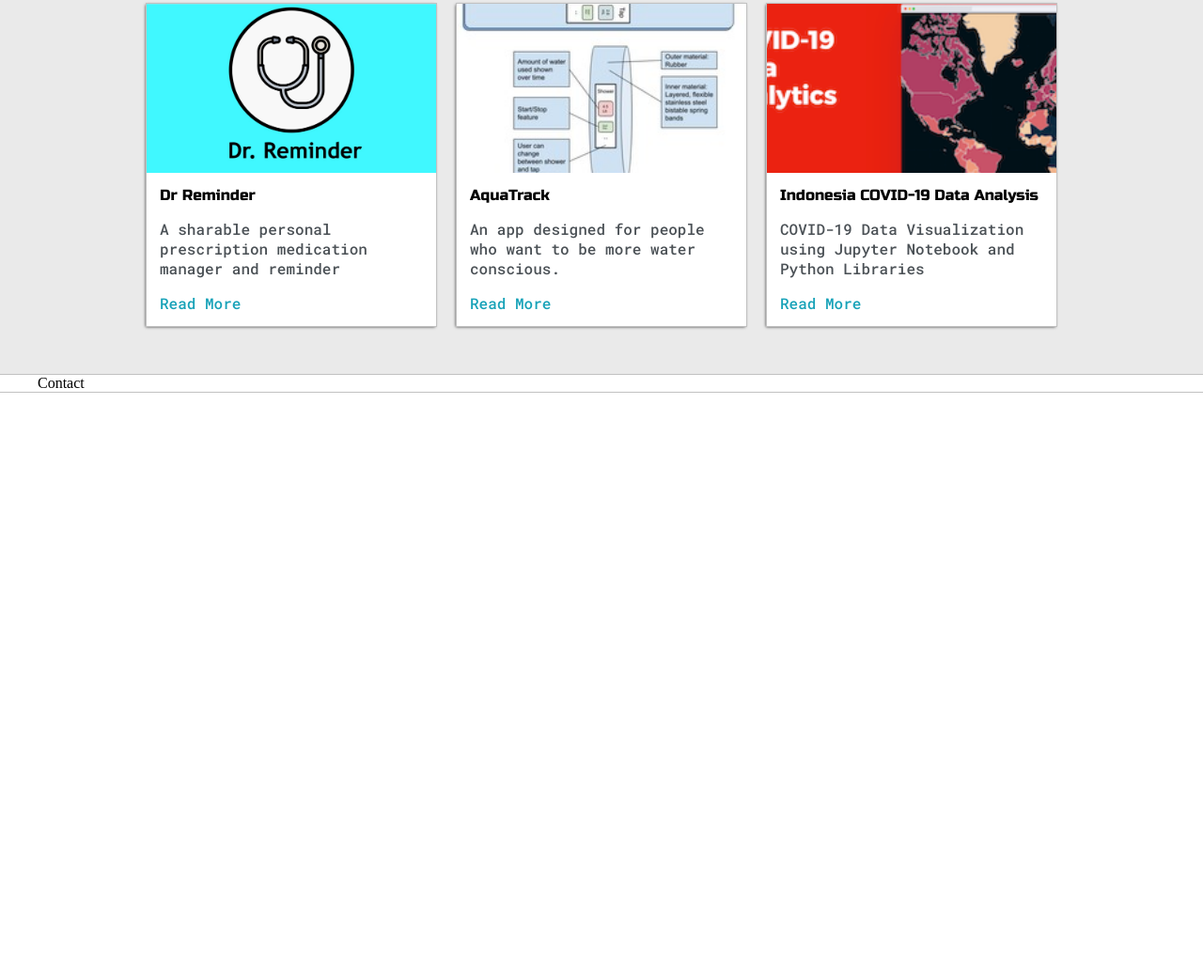
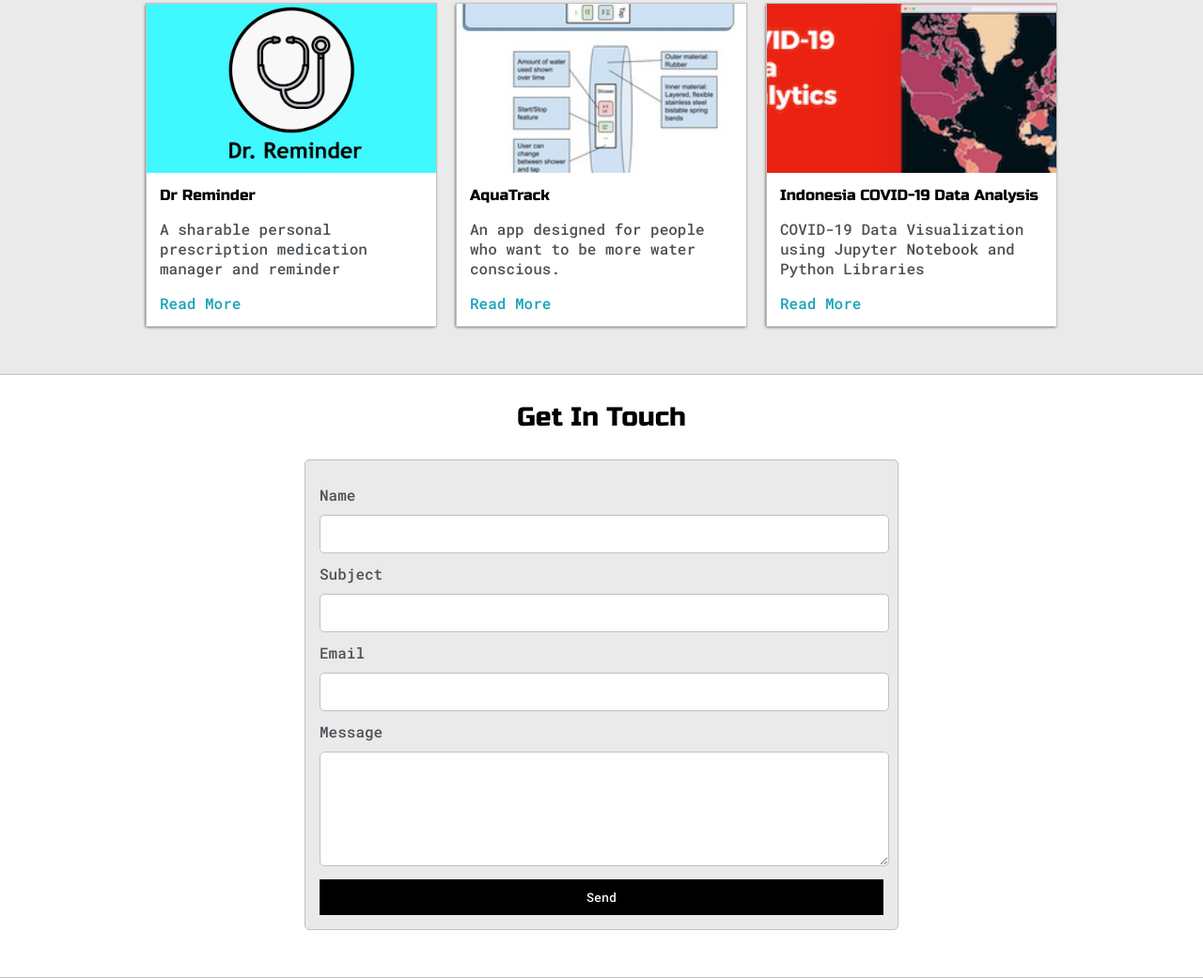
Before and after one commit to eugenepirono/eugenepirono.github.io, a plain HTML site: page index.html in a window 1280 px wide. Shown: the part 1635-2676 px from the top of the page at 94% size. Before the commit the page ends 2053 px from the top, so only its background shows below. Drawn offline with Linux system fonts and the light colour scheme.

Commit message:
Finished Contact form section and starting on color responsiveness

```diff
--- /dev/null
+++ b/blue.css
@@ -0,0 +1,16 @@
+:root{
+    --mainColor:#15202B;
+    --secondaryColor: #192374;
+
+    --borderColor:#164D56;
+
+    --mainText:#fff;
+    --secondaryText: #eee;
+
+    --themeDotBorder: #24292e;
+
+    --previewBg: rgb(251, 249, 243, 0.8);
+    --previewShadow:#f0ead6;
+
+    --btnColor: black;
+}
--- a/default.css
+++ b/default.css
@@ -11,6 +11,8 @@
 
     --previewBg: rgb(251, 249, 243, 0.8);
     --previewShadow:#f0ead6;
+
+    --btnColor: black;
 }
 
 
@@ -26,6 +28,8 @@ h1, h2, h3, h4, h5, h6, strong{
 }
 .links-text{
     font-family: 'Roboto Mono', monospace;
+    font-size: 25px;
+    color: grey;
 }
 p, li, span, label, input, textarea{
     color: var(--secondaryText);
@@ -325,6 +329,46 @@ h6{font-size: 16px;}
     font-size: 16px;
 }
 
+#contact-form{
+    display: block;
+    max-width: 600px;
+    margin: 0 auto;
+    border: 1px solid var(--borderColor);
+    padding: 15px;
+    border-radius: 5px;
+    background-color: var(--mainColor);
+    margin-bottom: 50px;
+
+}
+
+#submit-btn{
+    margin-top: 10px;
+    width: 100%;
+    padding-top: 10px;
+    padding-bottom: 10px;
+    color: #fff;
+    background-color: var(--btnColor);
+    border: none;
+}
+
+#contact-form label{
+    line-height: 2.7em;
+}
+
+#contact-form textarea{
+    min-height: 100px;
+    font-size: 14px;
+}
+.input-field{
+    width: 100%;
+    padding-top: 10px;
+    padding-bottom: 10px;
+    background-color: var(--secondaryColor);
+    border-radius: 5px;
+    border: 1px solid var(--borderColor);
+    font-size: 14px;
+}
+
 @media screen and (max-width: 1200px){
 
     .main-container{
--- a/index.html
+++ b/index.html
@@ -9,6 +9,8 @@
 
     <link href="https://fonts.googleapis.com/css2?family=Roboto+Mono:wght@500&family=Russo+One&display=swap" rel="stylesheet">
     <link rel="stylesheet" href="default.css">
+
+    <link id="theme-style" rel="stylesheet" href="">
 </head>
 
 
@@ -155,11 +157,13 @@
                 <div class="social-links">
                     <img id="social_image" src="images/Eugene-BU.JPG">
                     <br>
-                    <h3>Find me on Instagram & Medium</h3>
+                    <h3>Connect with me</h3>
 
-                    <a class="links-text" target="_blank" href="https://www.instagram.com/eugene.pirono/?hl=en">Instagram: @eugenepirono</a>
+                    <a class="links-text" target="_blank" href="https://www.linkedin.com/in/eugeneverrochiopirono/"><i class="fab fa-linkedin"></i> LinkedIn</a>
                     <br>
-                    <a class="links-text" target="_blank" href="https://medium.com/@eugenepirono7">Medium: @eugenepirono7</a>
+                    <a class="links-text" target="_blank" href="https://github.com/eugenepirono"><i class="fab fa-github"></i> Github</a>
+                    <br>
+                    <a class="links-text" target="_blank" href="https://medium.com/@eugenepirono7"><i class="fab fa-medium"></i> Medium</a>
                 </div>
 
 
@@ -177,7 +181,7 @@
 
             <div class="post-wrapper">
 
-            <div>
+
                 <div class="post">
                 <img class = 'thumbnail' src="images/DrReminder.jpg" alt="">
                 <div class="post-preview">
@@ -186,7 +190,7 @@
                     <a href="https://devpost.com/software/dr-reminder">Read More</a>
                 </div>
                 </div>
-            </div>
+
 
                 <div class="post">
                     <img class = 'thumbnail' src="images/AquaTrack.jpeg" alt="">
@@ -215,7 +219,28 @@
 
     <section class="s2">
         <div class="main-container">
-            Contact
+            <h3 style="text-align: center;">Get In Touch</h3>
+
+            <form id="contact-form">
+                <label>Name</label>
+                <input class="input-field" type='text' name='name'>
+
+                <label>Subject</label>
+                <input class="input-field" type='text' name='subject'>
+
+                <label>Email</label>
+                <input class="input-field" type='text' name='email'>
+
+                <label>Message</label>
+                <textarea class="input-field" name='message'></textarea>
+
+
+
+
+
+
+                <input id = 'submit-btn' type="submit" value="Send">
+            </form>
         </div>
     </section>
 
```
